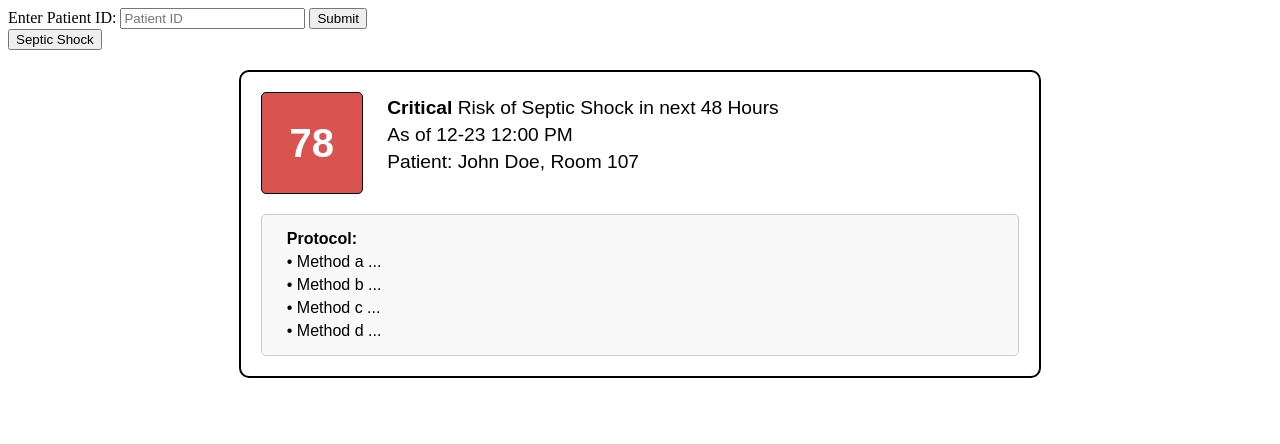
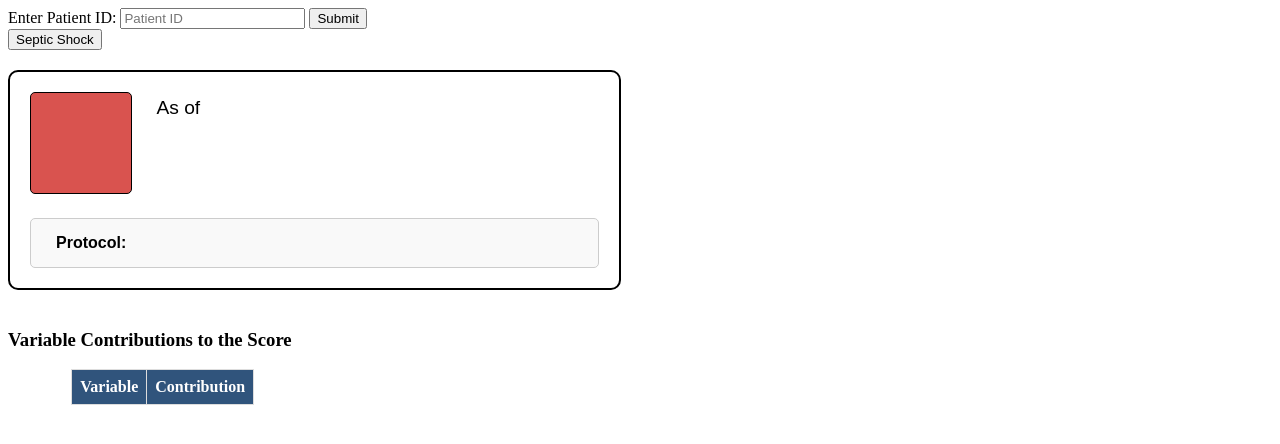
Before and after one commit to gjschwartz72/teleCC_web_app, a Flask app: page /testing in a window 1280 px wide. Shown: the top 444 px of the page. Run offline with Flask 3, Linux system fonts and the light colour scheme; lists and menus that the app fills with data are empty.

Commit message:
Incremental 2025-01-14:2

```diff
--- a/templates/patient_details.html
+++ b/templates/patient_details.html
@@ -5,6 +5,7 @@
     <meta name="viewport" content="width=device-width, initial-scale=1.0">
     <title>Individual Patient Details</title>
     <script src="https://code.jquery.com/jquery-3.6.0.min.js"></script>
+    <script src="https://cdn.jsdelivr.net/npm/chart.js"></script>
     <style>
         .info-box {
             border: 2px solid black;
@@ -12,7 +13,9 @@
             margin: 20px auto;
             background-color: #fff;
             border-radius: 10px;
-            width: 60%;
+            width: 45%;
+            display: inline-block;
+            vertical-align: top;
             font-family: Arial, sans-serif;
         }
         .score-box {
@@ -52,6 +55,26 @@
             margin: 5px 0;
             padding-left: 15px;
         }
+        .explainability-table {
+            border-collapse: collapse;
+            width: 50%;
+            display: inline-block;
+            margin-left: 5%;
+            vertical-align: top;
+        }
+        .explainability-table th, .explainability-table td {
+            border: 1px solid #ddd;
+            padding: 8px;
+            text-align: left;
+        }
+        .explainability-table th {
+            background-color: #30547C;
+            color: white;
+            font-weight: bold;
+        }
+        .explainability-table tr:nth-child(even) {
+            background-color: #f2f2f2;
+        }
     </style>
 </head>
 <body>
@@ -68,20 +91,28 @@
 
         <div id="septicShock" class="tab-content">
             <div class="info-box">
-                <div class="score-box" id="septicShockScore">78</div>
+                <div class="score-box" id="septicShockScore"></div>
                 <div class="info-text">
-                    <p><strong id="septicShockClass">Critical</strong> Risk of Septic Shock in next 48 Hours</p>
-                    <p>As of <span id="septicShockDate">12-23 12:00 PM</span></p>
-                    <p id="septicShockPatientInfo">Patient: John Doe, Room 107</p>
+                    <p><strong id="septicShockClass"></strong></p>
+                    <p>As of <span id="septicShockDate"></span></p>
+                    <p id="septicShockPatientInfo"></p>
                 </div>
                 <div class="protocol">
                     <p><strong>Protocol:</strong></p>
-                    <p>• Method a ...</p>
-                    <p>• Method b ...</p>
-                    <p>• Method c ...</p>
-                    <p>• Method d ...</p>
+                    <div id="protocolContent"></div>
                 </div>
             </div>
+
+            <h3>Variable Contributions to the Score</h3>
+            <table class="explainability-table"><thead>
+                    <tr>
+                        <th>Variable</th>
+                        <th>Contribution</th>
+                    </tr>
+                </thead>
+                <tbody id="explainabilityTableBody"></tbody>
+            </table>
+            </table>
         </div>
     </div>
 
@@ -134,6 +165,27 @@
 
                     const protocolContent = data.septic_shock_protocol.split('\n').map(line => `<p>• ${line}</p>`).join('');
                     document.querySelector('.protocol').innerHTML = `<p><strong>Protocol:</strong></p>${protocolContent}`;
+
+                    // Update Explainability Table
+                    const explainabilityData = data.septic_shock_expl;
+                    const tableBody = document.getElementById('explainabilityTableBody');
+                    tableBody.innerHTML = '';
+
+                    // Add positive contributions
+                    ['pos_1', 'pos_2', 'pos_3'].forEach(key => {
+                        if (explainabilityData[key]) {
+                            const row = `<tr><td>${explainabilityData[key][0]}</td><td>${explainabilityData[key][1]}</td></tr>`;
+                            tableBody.innerHTML += row;
+                        }
+                    });
+
+                    // Add negative contributions
+                    ['neg_1', 'neg_2', 'neg_3'].forEach(key => {
+                        if (explainabilityData[key]) {
+                            const row = `<tr><td>${explainabilityData[key][0]}</td><td>${explainabilityData[key][1]}</td></tr>`;
+                            tableBody.innerHTML += row;
+                        }
+                    });
                 }
             });
         }
```
